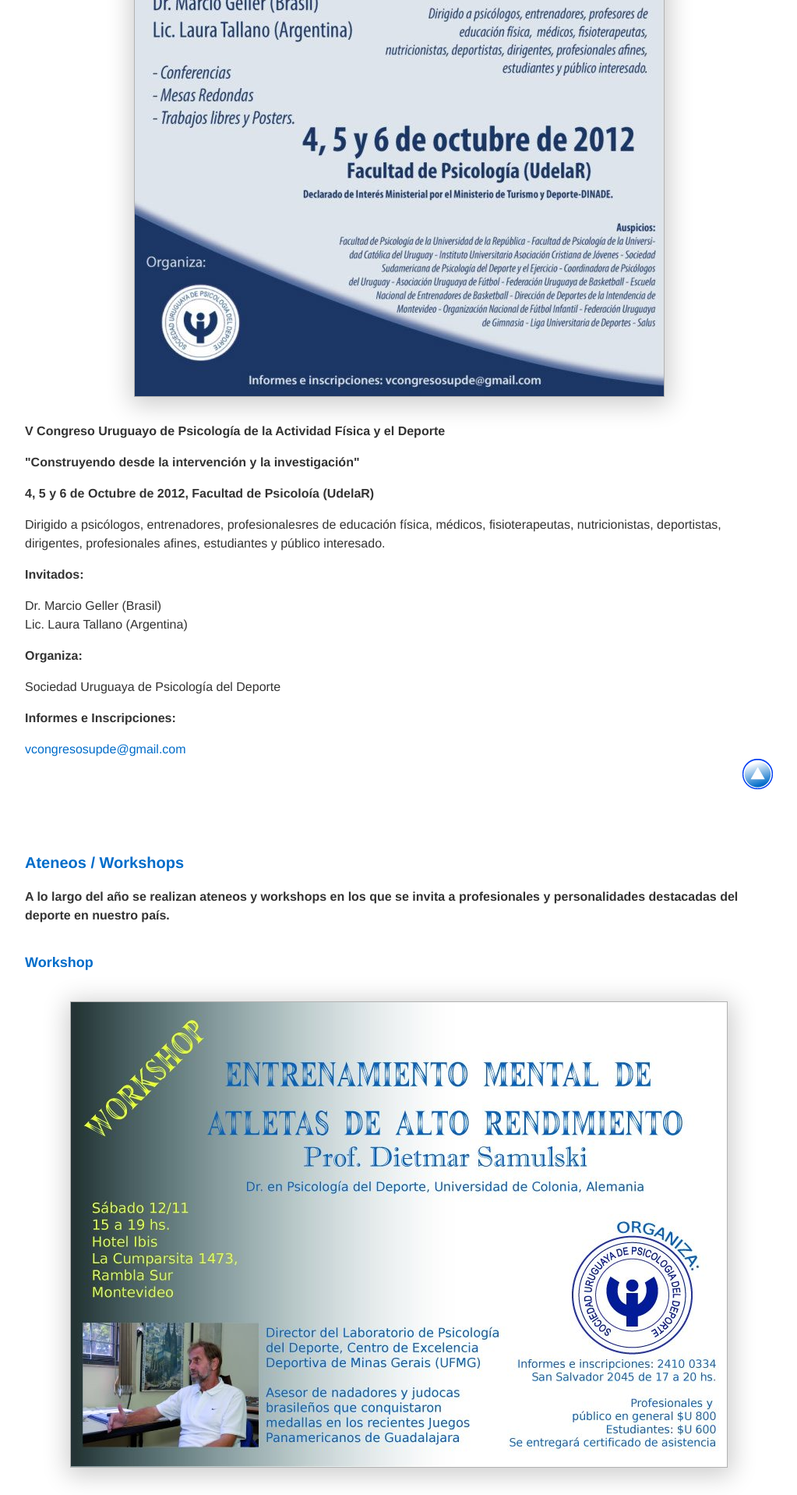
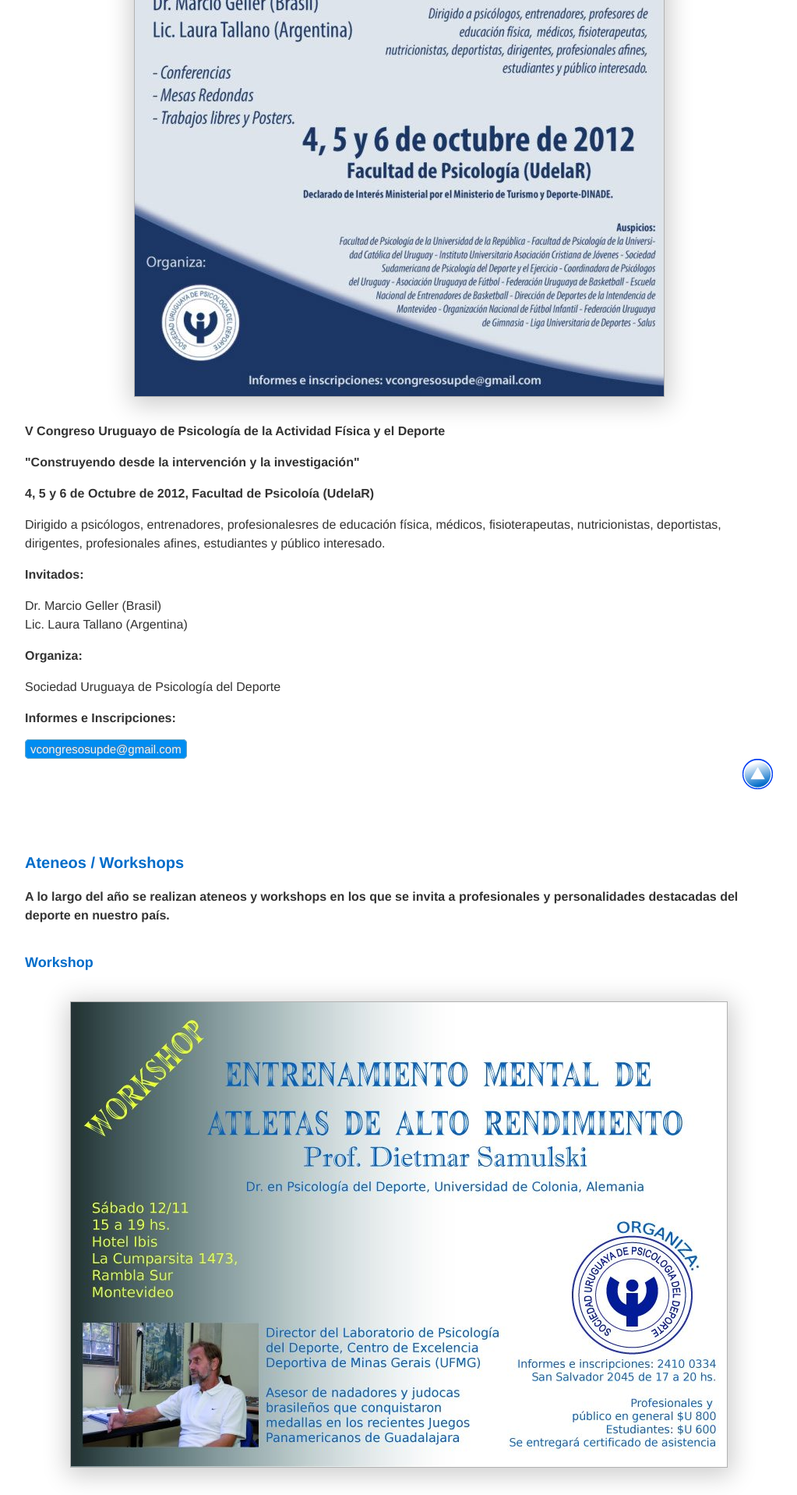
Before and after one commit to ignaciolopezjuani/supde, a Jekyll site: the page built from activities.html, in a window 1280 px wide. Shown: the part 788-2705 px from the top of the page at 78% size, without its empty margins (128-1151 px from the left). Built offline with Jekyll 4.4.1, drawn with Linux system fonts in a browser that asks for light colours; nearby versions of some CDN libraries; some web fonts are replaced; Markdown is read by kramdown in place of the engine named in the settings.

```diff
--- a/activities.html
+++ b/activities.html
@@ -26,7 +26,7 @@
       <h1>Organiza:</h1>
       <p>Sociedad Uruguaya de Psicología del Deporte</p>
       <h2>Informes e Inscripciones:</h2>
-      <a href="mailto:vcongresosupde@gmail.com">vcongresosupde@gmail.com</a>
+      <a class="btn secondary-btn" href="mailto:vcongresosupde@gmail.com">vcongresosupde@gmail.com</a>
 
 
     </section>
--- a/media/css/base.css
+++ b/media/css/base.css
@@ -179,7 +179,6 @@
   color: #E8F4FC;
   text-shadow: 0px -1px 1px #727E8A;
   padding: 3px 6px;
-  margin-left: 50px;
 }
 
 .btn:hover {
@@ -253,6 +252,11 @@
 
 body.about .abouthistory-list a {
   color: #006CC9;
+}
+
+body.about .abouthistory-list a:hover {
+  background-color: #0081dd;
+  border-color: #005fa2;
 }
 
 body.about .abouthistory-list a:hover {
```
